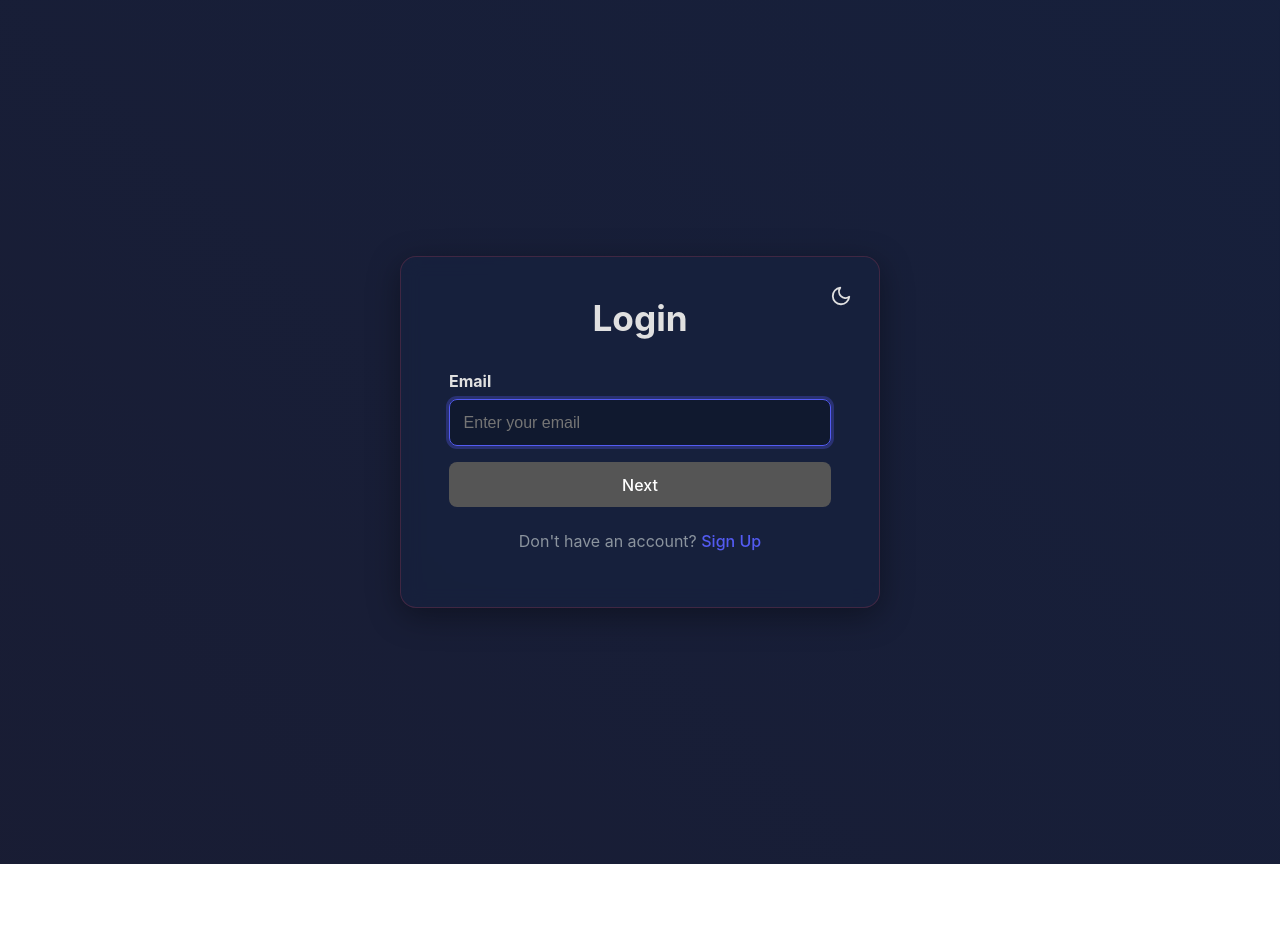
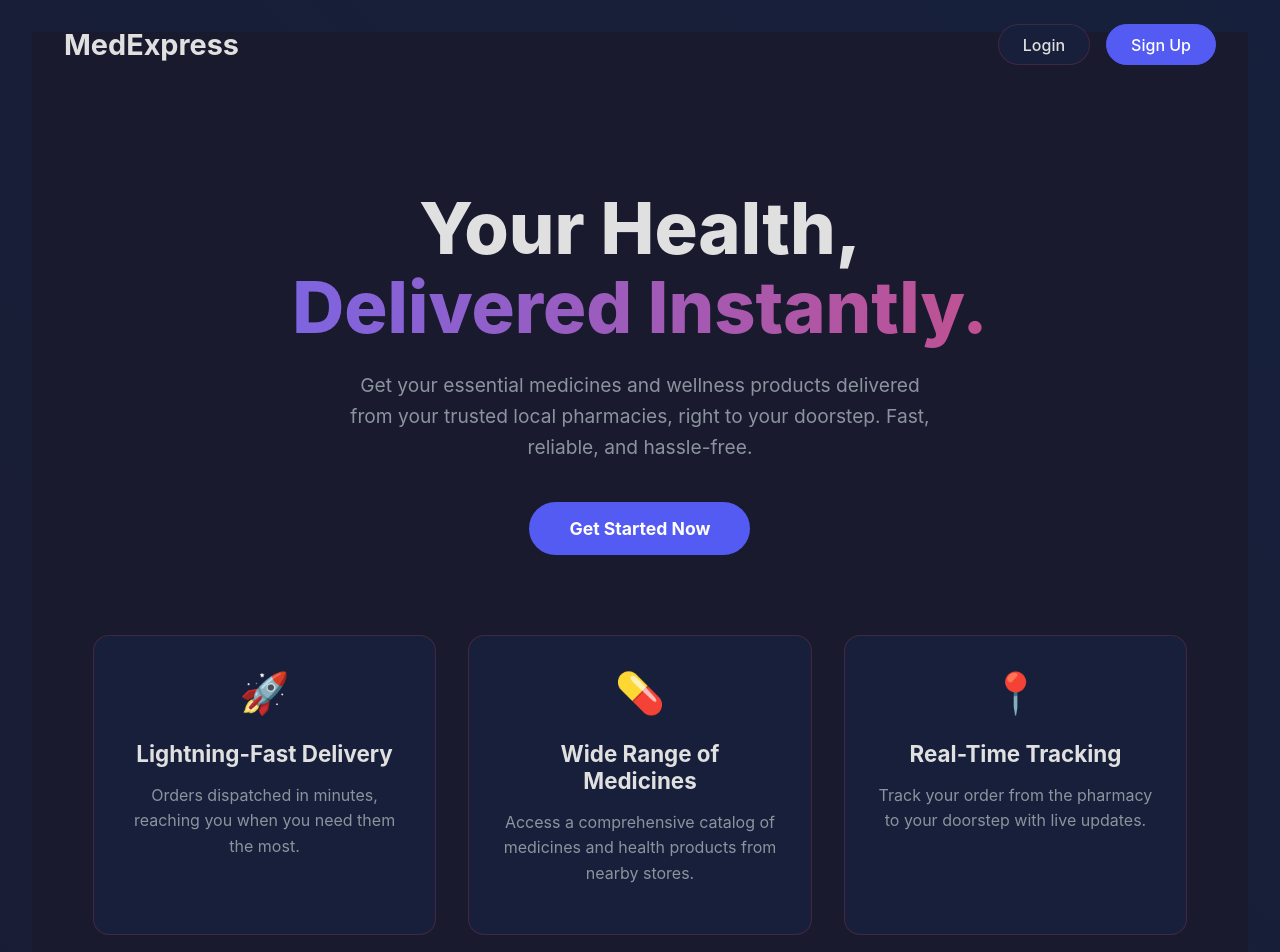
Before and after one commit to pranav6266/Med-Express, a React (Vite) app: page / in a window 1280 px wide. Before the commit this address led to /login. Shown: the top 952 px of the page. Before the commit the page ends 864 px from the top, so only its background shows below. Built offline with nearby package versions, Linux system fonts and the light colour scheme.

Commit message:
Created a landing page.

```diff
--- a/src/App.jsx
+++ b/src/App.jsx
@@ -2,10 +2,11 @@
 
 import { useState, useEffect } from 'react';
 import { BrowserRouter as Router, Routes, Route, Navigate } from 'react-router-dom';
-import { CartProvider, useCart } from './context/CartContext.jsx';
+import { CartProvider } from './context/CartContext.jsx';
 import CartPanel from './components/CartPanel.jsx';
 
 // Import all your pages and components
+import LandingPage from './pages/LandingPage.jsx'; // <-- IMPORT THE NEW PAGE
 import Signup from './pages/Signup.jsx';
 import Login from './pages/Login.jsx';
 import Dashboard from './pages/Dashboard.jsx';
@@ -20,33 +21,22 @@ import Profile from './pages/Profile.jsx';
 
 import './App.css';
 
-// AppContent remains mostly the same, but WITHOUT the <Router> component inside it.
+// AppContent remains mostly the same
 function AppContent() {
-    const { isCartOpen } = useCart();
+    // Note: The theme logic can be removed from here if each page now handles its own theme,
+    // or it can be kept as a global fallback. For simplicity, we assume it's kept.
     const [theme, setTheme] = useState(() => localStorage.getItem('theme') || 'dark');
-
-    const toggleTheme = () => {
-        const newTheme = theme === 'dark' ? 'light' : 'dark';
-        setTheme(newTheme);
-        localStorage.setItem('theme', newTheme);
-    };
 
     useEffect(() => {
         document.body.setAttribute('data-theme', theme);
     }, [theme]);
 
-    const mainContentStyle = {
-        transition: 'margin-right 0.3s ease-in-out',
-        marginRight: isCartOpen ? '380px' : '0',
-    };
-
     return (
         <>
-            <div style={mainContentStyle}>
-                {/* The <Routes> component now sits directly inside AppContent */}
+            <div>
                 <Routes>
-                    {/* Public Routes */}
-                    <Route path="/" element={<Navigate to="/login" />} />
+                    {/* --- UPDATED ROUTES --- */}
+                    <Route path="/" element={<LandingPage />} /> {/* <-- New landing page route */}
                     <Route path="/login" element={<Login />} />
                     <Route path="/signup" element={<Signup />} />
 
@@ -69,19 +59,19 @@ function AppContent() {
                     </Route>
                 </Routes>
             </div>
+            {/* CartPanel will only appear on pages where CartProvider is active */}
             <CartPanel />
         </>
     );
 }
 
-// The main App component now wraps AppContent with the Router.
 function App() {
     return (
-        <CartProvider>
-            <Router>
+        <Router>
+            <CartProvider>
                 <AppContent />
-            </Router>
-        </CartProvider>
+            </CartProvider>
+        </Router>
     );
 }
 
--- /dev/null
+++ b/src/pages/LandingPage.jsx
@@ -0,0 +1,60 @@
+// src/pages/LandingPage.jsx
+
+import React from 'react';
+import { Link } from 'react-router-dom';
+import styles from './LandingPage.module.css';
+
+function LandingPage() {
+    return (
+        <div className={styles.pageWrapper}>
+            <header className={styles.header}>
+                <div className={styles.logo}>
+                    MedExpress
+                </div>
+                <nav className={styles.nav}>
+                    <Link to="/login" className={`${styles.navButton} ${styles.loginButton}`}>Login</Link>
+                    <Link to="/signup" className={`${styles.navButton} ${styles.signupButton}`}>Sign Up</Link>
+                </nav>
+            </header>
+
+            <main className={styles.mainContent}>
+                <section className={styles.hero}>
+                    <h1 className={styles.heroTitle}>
+                        Your Health, <br />
+                        <span className={styles.gradientText}>Delivered Instantly.</span>
+                    </h1>
+                    <p className={styles.heroSubtitle}>
+                        Get your essential medicines and wellness products delivered from your trusted local pharmacies, right to your doorstep. Fast, reliable, and hassle-free.
+                    </p>
+                    <div className={styles.heroCta}>
+                        <Link to="/signup" className={styles.ctaButton}>Get Started Now</Link>
+                    </div>
+                </section>
+
+                <section className={styles.features}>
+                    <div className={styles.featureCard}>
+                        <div className={styles.featureIcon}>🚀</div>
+                        <h3 className={styles.featureTitle}>Lightning-Fast Delivery</h3>
+                        <p className={styles.featureText}>Orders dispatched in minutes, reaching you when you need them the most.</p>
+                    </div>
+                    <div className={styles.featureCard}>
+                        <div className={styles.featureIcon}>💊</div>
+                        <h3 className={styles.featureTitle}>Wide Range of Medicines</h3>
+                        <p className={styles.featureText}>Access a comprehensive catalog of medicines and health products from nearby stores.</p>
+                    </div>
+                    <div className={styles.featureCard}>
+                        <div className={styles.featureIcon}>📍</div>
+                        <h3 className={styles.featureTitle}>Real-Time Tracking</h3>
+                        <p className={styles.featureText}>Track your order from the pharmacy to your doorstep with live updates.</p>
+                    </div>
+                </section>
+            </main>
+
+            <footer className={styles.footer}>
+                <p>&copy; 2025 MedExpress. All Rights Reserved.</p>
+            </footer>
+        </div>
+    );
+}
+
+export default LandingPage;
--- /dev/null
+++ b/src/pages/LandingPage.module.css
@@ -0,0 +1,182 @@
+/* src/pages/LandingPage.module.css */
+.pageWrapper {
+    background: var(--background-start);
+    color: var(--text-color);
+    min-height: 100vh;
+    display: flex;
+    flex-direction: column;
+    font-family: 'Inter', sans-serif;
+}
+
+.header {
+    display: flex;
+    justify-content: space-between;
+    align-items: center;
+    padding: 1.5rem 5%;
+    background-color: transparent;
+    position: absolute;
+    width: 100%;
+    top: 0;
+    left: 0;
+    z-index: 10;
+}
+
+.logo {
+    font-size: 1.8rem;
+    font-weight: bold;
+}
+
+.nav {
+    display: flex;
+    gap: 1rem;
+}
+
+.navButton {
+    text-decoration: none;
+    padding: 0.6rem 1.5rem;
+    border-radius: 50px;
+    font-weight: 500;
+    transition: all 0.3s ease;
+}
+
+.loginButton {
+    background-color: var(--surface-background);
+    color: var(--text-color);
+    border: 1px solid var(--surface-border);
+}
+
+.loginButton:hover {
+    background-color: var(--surface-border);
+}
+
+.signupButton {
+    background-color: var(--primary-color);
+    color: white;
+    border: 1px solid var(--primary-color);
+}
+
+.signupButton:hover {
+    background-color: var(--primary-hover);
+}
+
+.mainContent {
+    flex: 1;
+    display: flex;
+    flex-direction: column;
+    justify-content: center;
+    align-items: center;
+    padding: 6rem 5% 4rem;
+}
+
+.hero {
+    text-align: center;
+    max-width: 800px;
+    margin-bottom: 5rem;
+    animation: fadeInUp 1s ease-out;
+}
+
+.heroTitle {
+    font-size: 4.5rem;
+    font-weight: 800;
+    line-height: 1.1;
+    margin-bottom: 1.5rem;
+}
+
+.gradientText {
+    background: linear-gradient(90deg, var(--primary-hover), #e94560);
+    -webkit-background-clip: text;
+    -webkit-text-fill-color: transparent;
+    animation: gradientShift 5s ease infinite;
+    background-size: 200% 200%;
+}
+
+.heroSubtitle {
+    font-size: 1.2rem;
+    color: var(--text-muted);
+    max-width: 600px;
+    margin: 0 auto 2.5rem;
+    line-height: 1.6;
+}
+
+.heroCta {
+    display: flex;
+    justify-content: center;
+}
+
+.ctaButton {
+    text-decoration: none;
+    background: var(--primary-color);
+    color: white;
+    padding: 1rem 2.5rem;
+    font-size: 1.1rem;
+    font-weight: bold;
+    border-radius: 50px;
+    transition: transform 0.3s ease, box-shadow 0.3s ease;
+}
+
+.ctaButton:hover {
+    transform: translateY(-3px);
+    box-shadow: 0 10px 20px rgba(83, 91, 242, 0.3);
+}
+
+.features {
+    display: grid;
+    grid-template-columns: repeat(auto-fit, minmax(300px, 1fr));
+    gap: 2rem;
+    max-width: 1100px;
+    width: 100%;
+}
+
+.featureCard {
+    background: var(--surface-background);
+    padding: 2rem;
+    border-radius: 16px;
+    border: 1px solid var(--surface-border);
+    text-align: center;
+    transition: transform 0.3s ease, box-shadow 0.3s ease;
+}
+
+.featureCard:hover {
+    transform: translateY(-5px);
+    box-shadow: 0 8px 25px rgba(0,0,0,0.2);
+}
+
+.featureIcon {
+    font-size: 2.5rem;
+    margin-bottom: 1rem;
+}
+
+.featureTitle {
+    font-size: 1.4rem;
+    margin-bottom: 0.5rem;
+}
+
+.featureText {
+    color: var(--text-muted);
+    line-height: 1.6;
+}
+
+.footer {
+    text-align: center;
+    padding: 2rem 5%;
+    color: var(--text-muted);
+    font-size: 0.9rem;
+    border-top: 1px solid var(--surface-border);
+}
+
+@keyframes gradientShift {
+    0% { background-position: 0% 50%; }
+    50% { background-position: 100% 50%; }
+    100% { background-position: 0% 50%; }
+}
+
+@keyframes fadeInUp {
+    from {
+        opacity: 0;
+        transform: translateY(20px);
+    }
+    to {
+        opacity: 1;
+        transform: translateY(0);
+    }
+}
```
